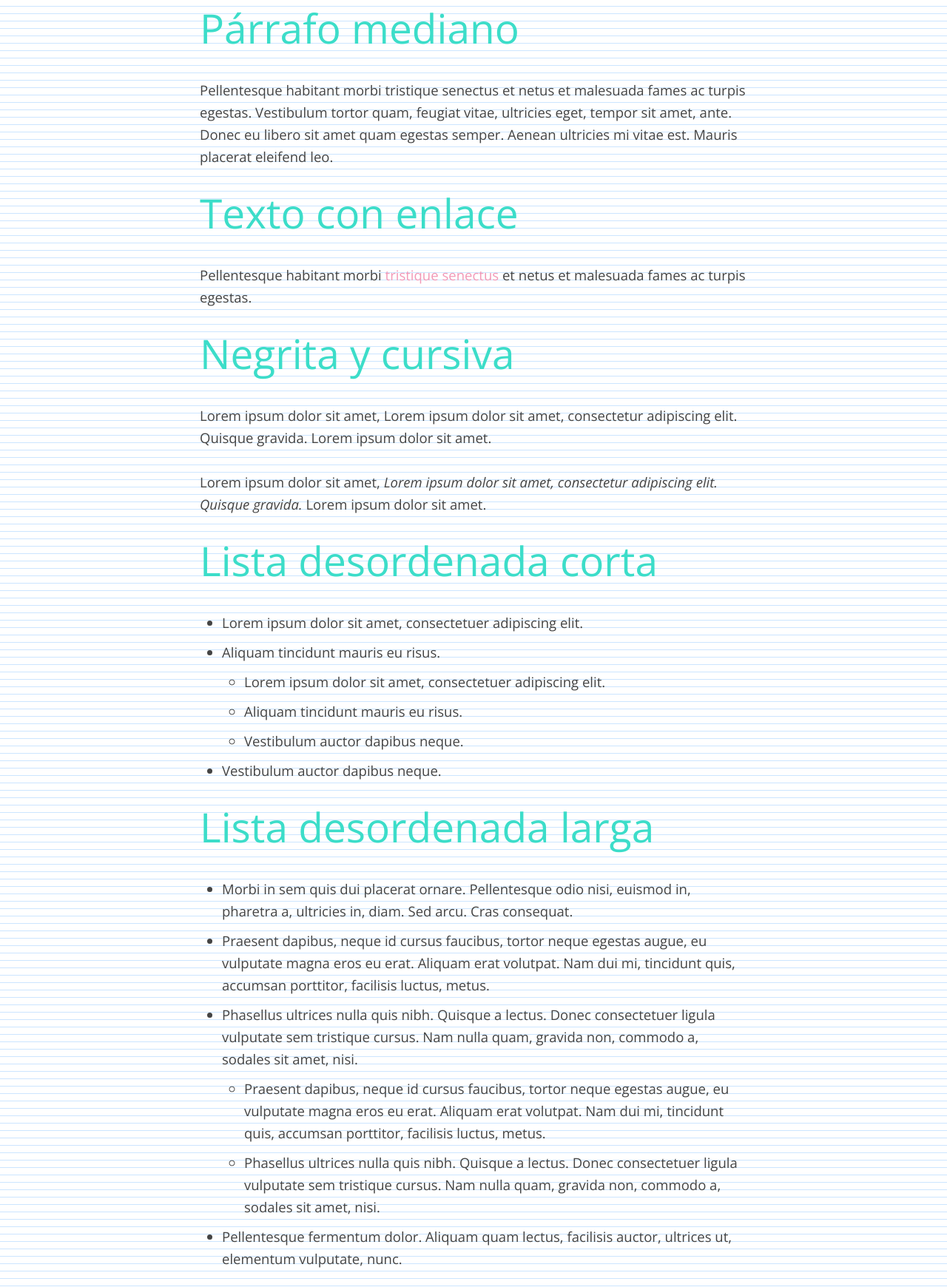
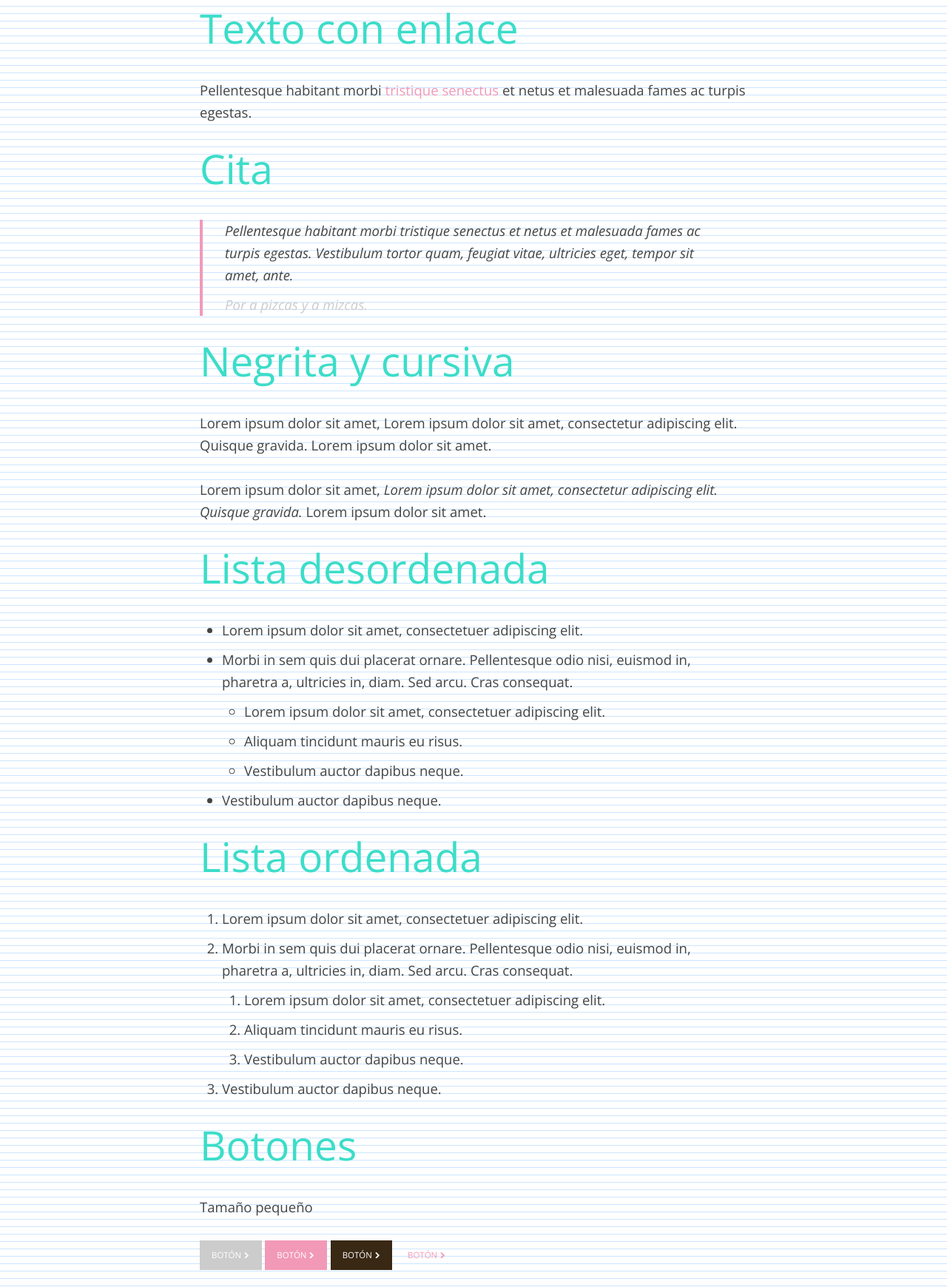
Before and after one commit to l1oret/pizcas-ux, a website: page index.html in a window 1280 px wide. Shown: the part 1861-3601 px from the top of the page at 74% size. Drawn offline with nearby package versions, Linux system fonts and the light colour scheme.

Commit message:
Añadir cita
Añadir la etiqueta cita ( estilos y ejemplo HTML ) y simplificar
ejemplos HTML

```diff
--- a/index.html
+++ b/index.html
@@ -76,20 +76,23 @@
 <h4>Encabezado 4</h4>
 <h5>Encabezado 5</h5>
 <h6>Encabezado 6</h6>
-<h1 class="titulo-seccion">Párrafo largo</h1>
+<h1 class="titulo-seccion">Párrafo</h1>
 <p>Pellentesque habitant morbi tristique senectus et netus et malesuada fames ac turpis egestas. Vestibulum tortor quam, feugiat vitae, ultricies eget, tempor sit amet, ante. Donec eu libero sit amet quam egestas semper. Aenean ultricies mi vitae est. Mauris placerat eleifend leo. Quisque sit amet est et sapien ullamcorper pharetra. Vestibulum erat wisi, condimentum sed, commodo vitae, ornare sit amet, wisi. Aenean fermentum, elit eget tincidunt condimentum, eros ipsum rutrum orci, sagittis tempus lacus enim ac dui. Donec non enim in turpis pulvinar facilisis. Ut felis. Praesent dapibus, neque id cursus faucibus, tortor neque egestas augue, eu vulputate magna eros eu erat. Aliquam erat volutpat. Nam dui mi, tincidunt quis, accumsan porttitor, facilisis luctus, metus.</p>
 <p>Pellentesque habitant morbi tristique senectus et netus et malesuada fames ac turpis egestas. Vestibulum tortor quam, feugiat vitae, ultricies eget, tempor sit amet, ante. Donec eu libero sit amet quam egestas semper. Aenean ultricies mi vitae est. Mauris placerat eleifend leo. Quisque sit amet est et sapien ullamcorper pharetra. Vestibulum erat wisi, condimentum sed, commodo vitae, ornare sit amet, wisi. Aenean fermentum, elit eget tincidunt condimentum, eros ipsum rutrum orci, sagittis tempus lacus enim ac dui. Donec non enim in turpis pulvinar facilisis. Ut felis. Praesent dapibus, neque id cursus faucibus, tortor neque egestas augue, eu vulputate magna eros eu erat. Aliquam erat volutpat. Nam dui mi, tincidunt quis, accumsan porttitor, facilisis luctus, metus.</p>
-<h1 class="titulo-seccion">Párrafo mediano</h1>
-<p>Pellentesque habitant morbi tristique senectus et netus et malesuada fames ac turpis egestas. Vestibulum tortor quam, feugiat vitae, ultricies eget, tempor sit amet, ante. Donec eu libero sit amet quam egestas semper. Aenean ultricies mi vitae est. Mauris placerat eleifend leo.</p>
 <h1 class="titulo-seccion">Texto con enlace</h1>
 <p>Pellentesque habitant morbi <a href="#" title="tristique senectus">tristique senectus</a> et netus et malesuada fames ac turpis egestas.</p>
+<h1 class="titulo-seccion">Cita</h1>
+<blockquote>
+  <p>Pellentesque habitant morbi tristique senectus et netus et malesuada fames ac turpis egestas. Vestibulum tortor quam, feugiat vitae, ultricies eget, tempor sit amet, ante.</p>
+  <footer>Por <cite title="a pizcas y a mizcas">a pizcas y a mizcas</cite>.</footer>
+</blockquote>
 <h1 class="titulo-seccion">Negrita y cursiva</h1>
 <p>Lorem ipsum dolor sit amet, <strong>Lorem ipsum dolor sit amet, consectetur adipiscing elit. Quisque gravida.</strong> Lorem ipsum dolor sit amet.</p>
 <p>Lorem ipsum dolor sit amet, <em>Lorem ipsum dolor sit amet, consectetur adipiscing elit. Quisque gravida.</em> Lorem ipsum dolor sit amet.</p>
-<h1 class="titulo-seccion">Lista desordenada corta</h1>
+<h1 class="titulo-seccion">Lista desordenada</h1>
 <ul>
   <li>Lorem ipsum dolor sit amet, consectetuer adipiscing elit.</li>
-  <li>Aliquam tincidunt mauris eu risus.
+  <li>Morbi in sem quis dui placerat ornare. Pellentesque odio nisi, euismod in, pharetra a, ultricies in, diam. Sed arcu. Cras consequat.</li>
     <ul>
       <li>Lorem ipsum dolor sit amet, consectetuer adipiscing elit.</li>
       <li>Aliquam tincidunt mauris eu risus.</li>
@@ -98,22 +101,10 @@
   </li>
   <li>Vestibulum auctor dapibus neque.</li>
 </ul>
-<h1 class="titulo-seccion">Lista desordenada larga</h1>
-<ul>
-  <li>Morbi in sem quis dui placerat ornare. Pellentesque odio nisi, euismod in, pharetra a, ultricies in, diam. Sed arcu. Cras consequat.</li>
-  <li>Praesent dapibus, neque id cursus faucibus, tortor neque egestas augue, eu vulputate magna eros eu erat. Aliquam erat volutpat. Nam dui mi, tincidunt quis, accumsan porttitor, facilisis luctus, metus.</li>
-  <li>Phasellus ultrices nulla quis nibh. Quisque a lectus. Donec consectetuer ligula vulputate sem tristique cursus. Nam nulla quam, gravida non, commodo a, sodales sit amet, nisi.
-    <ul>
-      <li>Praesent dapibus, neque id cursus faucibus, tortor neque egestas augue, eu vulputate magna eros eu erat. Aliquam erat volutpat. Nam dui mi, tincidunt quis, accumsan porttitor, facilisis luctus, metus.</li>
-      <li>Phasellus ultrices nulla quis nibh. Quisque a lectus. Donec consectetuer ligula vulputate sem tristique cursus. Nam nulla quam, gravida non, commodo a, sodales sit amet, nisi.</li>
-    </ul>
-  </li>
-  <li>Pellentesque fermentum dolor. Aliquam quam lectus, facilisis auctor, ultrices ut, elementum vulputate, nunc.</li>
-</ul>
-<h1 class="titulo-seccion">Lista ordenada corta</h1>
+<h1 class="titulo-seccion">Lista ordenada</h1>
 <ol>
   <li>Lorem ipsum dolor sit amet, consectetuer adipiscing elit.</li>
-  <li>Aliquam tincidunt mauris eu risus.
+  <li>Morbi in sem quis dui placerat ornare. Pellentesque odio nisi, euismod in, pharetra a, ultricies in, diam. Sed arcu. Cras consequat.</li>
     <ol>
       <li>Lorem ipsum dolor sit amet, consectetuer adipiscing elit.</li>
       <li>Aliquam tincidunt mauris eu risus.</li>
@@ -122,20 +113,8 @@
   </li>
   <li>Vestibulum auctor dapibus neque.</li>
 </ol>
-<h1 class="titulo-seccion">Lista ordenada larga</h1>
-<ol>
-  <li>Morbi in sem quis dui placerat ornare. Pellentesque odio nisi, euismod in, pharetra a, ultricies in, diam. Sed arcu. Cras consequat.</li>
-  <li>Praesent dapibus, neque id cursus faucibus, tortor neque egestas augue, eu vulputate magna eros eu erat. Aliquam erat volutpat. Nam dui mi, tincidunt quis, accumsan porttitor, facilisis luctus, metus.</li>
-  <li>Phasellus ultrices nulla quis nibh. Quisque a lectus. Donec consectetuer ligula vulputate sem tristique cursus. Nam nulla quam, gravida non, commodo a, sodales sit amet, nisi.
-    <ol>
-      <li>Praesent dapibus, neque id cursus faucibus, tortor neque egestas augue, eu vulputate magna eros eu erat. Aliquam erat volutpat. Nam dui mi, tincidunt quis, accumsan porttitor, facilisis luctus, metus.</li>
-      <li>Phasellus ultrices nulla quis nibh. Quisque a lectus. Donec consectetuer ligula vulputate sem tristique cursus. Nam nulla quam, gravida non, commodo a, sodales sit amet, nisi.</li>
-    </ol>
-  </li>
-  <li>Pellentesque fermentum dolor. Aliquam quam lectus, facilisis auctor, ultrices ut, elementum vulputate, nunc.</li>
-</ol>
 <h1 class="titulo-seccion">Botones</h1>
-<p>Tamaño pequeño: botones base, principal, secundario y transparente</p>
+<p>Tamaño pequeño</p>
 <a href="#" class="boton boton--s">
   Botón <svg class="forma forma-flecha-derecha" viewBox="0 0 32 32"><use xlink:href="#forma-flecha-derecha"></use></svg>
 </a>
@@ -153,7 +132,7 @@
 
 
 
-<p>Tamaño por defecto: botones base, principal, secundario y transparente</p>
+<p>Tamaño por defecto</p>
 <a href="#" class="boton">
   Botón <svg class="forma forma-flecha-derecha" viewBox="0 0 32 32"><use xlink:href="#forma-flecha-derecha"></use></svg>
 </a>
@@ -171,27 +150,26 @@
 
 
 
-<p>Tamaño grande: botón base</p>
+<p>Tamaño grande</p>
 <a href="#" class="boton boton--l">
   Botón <svg class="forma forma-flecha-derecha" viewBox="0 0 32 32"><use xlink:href="#forma-flecha-derecha"></use></svg>
 </a>
-
-<p>Tamaño grande: botones principal, secundario y transparente</p>
 <a href="#" class="boton boton--principal boton--l">
   Botón <svg class="forma forma-flecha-derecha" viewBox="0 0 32 32"><use xlink:href="#forma-flecha-derecha"></use></svg>
 </a>
+<br />
 <a href="#" class="boton boton--secundario boton--l">
   Botón <svg class="forma forma-flecha-derecha" viewBox="0 0 32 32"><use xlink:href="#forma-flecha-derecha"></use></svg>
 </a>
 <a href="#" class="boton boton--transparente boton--l">
   Botón <svg class="forma forma-flecha-derecha" viewBox="0 0 32 32"><use xlink:href="#forma-flecha-derecha"></use></svg>
 </a>
+<br /><br />
 
 
 
 
-
-<p>Elementos base: botones base, principal, secundario y transparente</p>
+<p>Elementos</p>
 <a class="boton" href="#" role="button">
   Enlace <svg class="forma forma-flecha-derecha" viewBox="0 0 32 32"><use xlink:href="#forma-flecha-derecha"></use></svg>
 </a>
--- a/less/cuerpo.less
+++ b/less/cuerpo.less
@@ -40,6 +40,21 @@ a {
   }
 }
 
+blockquote {
+  margin: 0 0 @pizca;
+  padding: 0 @pizca;
+  font-style: italic;
+  border-left: 4px solid @color-principal;
+
+  p {
+    margin-bottom: @pizca / 3;
+  }
+
+  footer {
+    color: @color-base;
+  }
+}
+
 code, kbd, pre, samp {
   font-size: @foxtrot;
   line-height: @foxtrot;
```
Also changed, not shown: css/pizcas-bootstrap.css.
